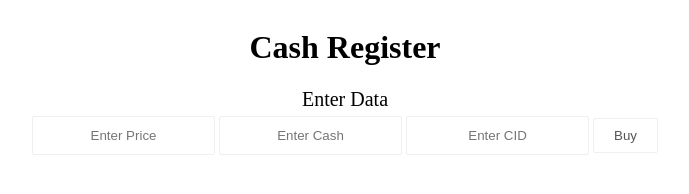
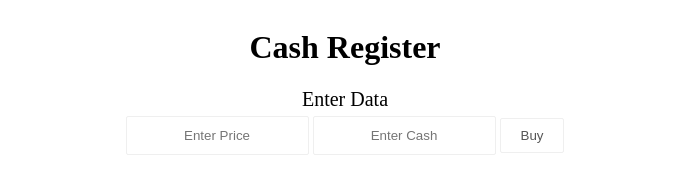
Before and after one commit to Hamza-Dahmoun/Cash-Register, a plain HTML site: page index.html in a window 1280 px wide. Shown: the whole page, without its empty margins (295-984 px from the left). Drawn offline with Linux system fonts and the light colour scheme.

Commit message:
remove #cidInput text input

```diff
--- a/index.html
+++ b/index.html
@@ -53,7 +53,6 @@
         <label for="textInput">Enter Data</label>
         <input type="text" id="priceInput" placeholder="Enter Price">
         <input type="text" id="cashInput" placeholder="Enter Cash">
-        <input type="text" id="cidInput" placeholder="Enter CID">
         <button id="buyBtn" onclick="buy()">Buy</button>
     </div>
 
```
